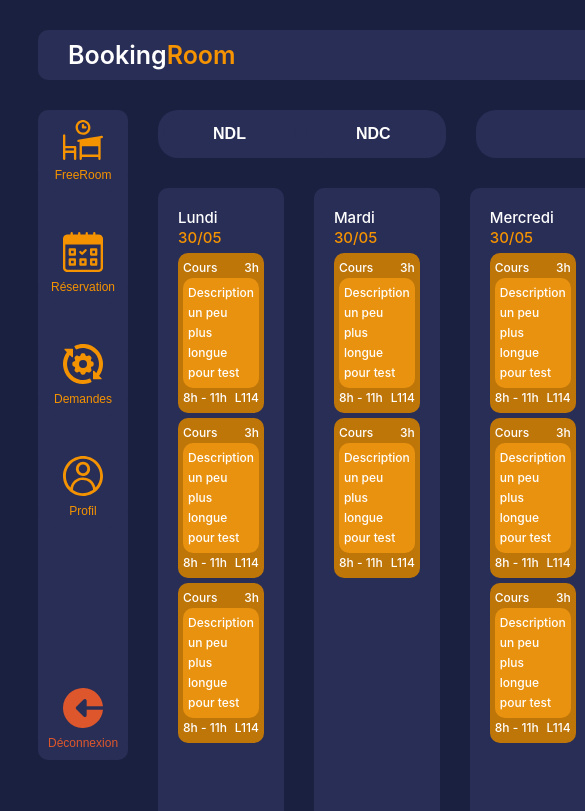
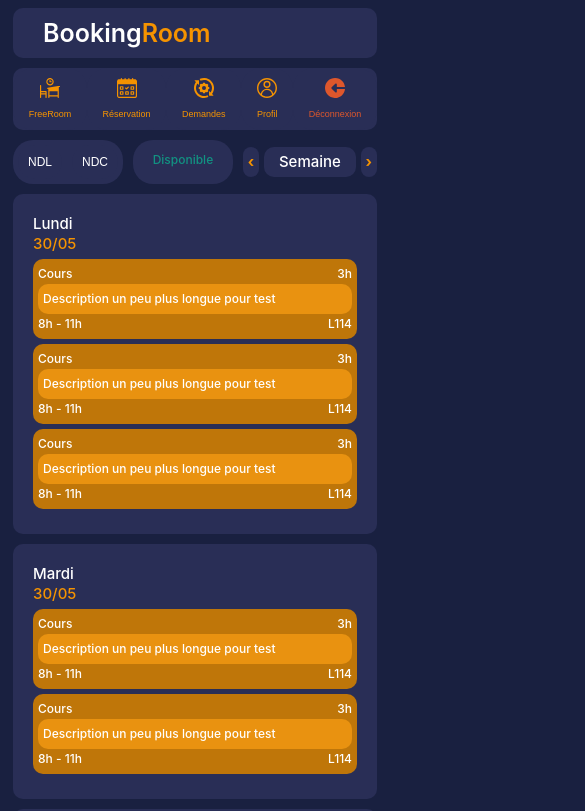
Before and after one commit to leizo/BookingRoom-front, a Vue app: page / in a window 390 px wide. Shown: the top 811 px of the page, 585 px wide, since content can reach past the window. Built offline with nearby package versions, Linux system fonts and the light colour scheme.

Commit message:
responsive design

```diff
--- a/src/assets/base.css
+++ b/src/assets/base.css
@@ -66,17 +66,6 @@ body {
   gap: 30px;
 }
 
-
-
-
-button, a {
-  cursor: pointer;
-}
-
-.orange {
-  color: var(--br-orange);
-}
-
 #header-container {
   grid-row-start: 1;
   grid-column-start: 1;
@@ -91,6 +80,14 @@ button, a {
 
   grid-row-end: 11;
   grid-column-end: 2;
+}
+
+button, a {
+  cursor: pointer;
+}
+
+.orange {
+  color: var(--br-orange);
 }
 
 a:link {
@@ -150,3 +147,58 @@ a:hover {
 
   margin-top: 30px;
   }
+
+@media (max-width:1150px) {
+
+  .wrapper-btn {
+    display: grid;
+    justify-items: center;
+    justify-items: stretch;
+    gap: 10px;
+
+    grid-template-columns: min-content auto;
+    grid-template-rows: auto min-content;
+
+  }
+
+  .btn-campus {
+    font-weight: 500;
+    font-size: 12px;
+
+    padding: 10px;
+  }
+}
+
+@media (max-width:810px) {
+  .wrapper {
+  grid-template-rows: repeat(5, auto) ;
+  grid-template-columns:  auto;
+
+  gap: 10px;
+  margin : 5px;
+  }
+
+  #header-container {
+    grid-row-start: 1;
+    grid-column-start: 1;
+
+    grid-row-end: 2;
+    grid-column-end:6;
+  }
+
+  #navbar-container {
+    grid-row-start: 2;
+    grid-column-start: 1;
+
+    grid-row-end: 3;
+    grid-column-end:6;
+  }
+
+  .wrapper-btn {
+    grid-row-start: 3;
+    grid-column-start: 1;
+
+    grid-row-end: 4;
+    grid-column-end: 6;
+  }
+}
--- a/src/components/ReservationRecap.vue
+++ b/src/components/ReservationRecap.vue
@@ -49,7 +49,7 @@ export default {
 </script>
 
 <template>
-<div style="width:350px">
+<div class="component-size" >
     <div style="display: grid; grid-template-columns: auto auto; width:100%">
         <h1 style="text-align: left">Date</h1>
         <h1 style="text-align: right">Salle</h1>
@@ -147,4 +147,14 @@ button.evenement:hover, button.evenement.active {
     background-color: var(--br-orange);
 }
 
+.component-size {
+    width:350px
+}
+
+@media (max-width:810px) {
+    .component-size {
+        width:300px;
+    }
+}
+
 </style>
--- a/src/components/TheHeader.vue
+++ b/src/components/TheHeader.vue
@@ -14,7 +14,6 @@ export default {
       <a @click="redirectToHome">Booking</a>
       <a class="orange" @click="redirectToHome">Room</a>
     </div>
-
 </template>
 
 <style scoped>
@@ -30,12 +29,4 @@ div{
   font-size: 25px;
 }
 
-.orange {
-  color: var(--br-orange);
-}
-
-a {
-  cursor: pointer;
-}
-
 </style>
--- a/src/components/TheNavbar.vue
+++ b/src/components/TheNavbar.vue
@@ -27,23 +27,23 @@ export default {
   <div class="navbar">
     <button class="page, freeroom" @click="redirectToHomePage()">
       <img src="../assets/icons/FreeRoom.svg" alt="FreeRoom"> <br>
-      FreeRoom
+      <span class="mobile">FreeRoom</span>
     </button>
     <button class="page, reservation" @click="redirectToReservation()">
       <img src="../assets/icons/Reservation.svg" alt="Reservation"> <br>
-      Réservation
+      <span class="mobile">Réservation</span>
     </button>
     <button class="page, request"  @click="redirectToRequest()" >
       <img src="../assets/icons/Request.svg" alt="Request"> <br>
-      Demandes
+      <span class="mobile">Demandes</span>
     </button>
     <button class="page, profile" @click="redirectToProfile()">
       <img src="../assets/icons/Profile.svg" alt="Profile"> <br>
-      Profil
+      <span class="mobile">Profil</span>
     </button>
     <button class="page, deco, disconnect" @click="redirectToDisconnect()">
       <img src="../assets/icons/Disconnect.svg" alt="Disconnect"> <br>
-      Déconnexion
+      <span class="mobile">Déconnexion</span>
     </button>
   </div>
 
@@ -59,7 +59,7 @@ export default {
   display: grid;
 
   grid-template-columns : auto;
-  grid-template-rows: repeat(9, auto);
+  grid-template-rows: repeat(6, auto);
 
   gap: 30px;
 }
@@ -86,6 +86,7 @@ img{
   grid-column-end: 2;
 
 }
+
 .reservation {
   grid-row-start: 2;
   grid-column-start: 1;
@@ -93,10 +94,6 @@ img{
   grid-row-end: 3;
   grid-column-end: 2;
 
-}
-
-.reservation.active {
-  border: solid grey;
 }
 
 .request {
@@ -118,10 +115,10 @@ img{
 }
 
 .disconnect {
-  grid-row-start: 9;
+  grid-row-start: 6;
   grid-column-start: 1;
 
-  grid-row-end: 10;
+  grid-row-end: 7;
   grid-column-end: 2;
 
   color: var(--color-deconnexion);
@@ -144,4 +141,65 @@ button, a {
   cursor: pointer;
 }
 
+@media (max-width:810px) {
+  .navbar {
+  grid-template-columns : repeat(5, auto);
+  grid-template-rows: auto;
+  gap: 0;
+  }
+
+  .mobile{
+    font-size: 9px;
+  }
+
+  img{
+  height: 20px;
+  padding-bottom: 5px;
+}
+
+  .freeroom {
+  grid-row-start: 1;
+  grid-column-start: 1;
+
+  grid-row-end: 2;
+  grid-column-end: 2;
+
+}
+
+.reservation {
+  grid-row-start: 1;
+  grid-column-start: 2;
+
+  grid-row-end: 2;
+  grid-column-end: 3;
+
+}
+
+.request {
+  grid-row-start: 1;
+  grid-column-start: 3;
+
+  grid-row-end: 2;
+  grid-column-end: 4;
+
+}
+
+.profile {
+  grid-row-start: 1;
+  grid-column-start: 4;
+
+  grid-row-end: 2;
+  grid-column-end: 5;
+
+}
+
+.disconnect {
+  grid-row-start: 1;
+  grid-column-start: 5;
+
+  grid-row-end:2;
+  grid-column-end: 6;
+}
+}
+
 </style>
--- a/src/views/Home.vue
+++ b/src/views/Home.vue
@@ -21,17 +21,22 @@
 </script>
 
 <template>
-<div class="wrapper-btn">
+<div class="wrapper-btn"
+style="grid-template-columns: max-content auto auto; grid-template-rows: auto;">
         <div class="btn-group">
             <button class="btn-campus">NDL</button>
             <button class="btn-campus">NDC</button>
         </div>
         <div class="search">
+            <span style="color:var(--br-positive); font-size:12px">Disponible <br></span>
+            <!--<span style="color:var(--br-negative); font-size:12px">Indisponible<br></span>-->
             {{this.reservationState.room}}
         </div>
 
-        <div>
-            <button>Semaine</button>
+        <div class="home-request">
+            <div class="btn-home-nav"> &lsaquo; </div>
+            <div class="btn-home-results"> Semaine </div>
+            <div class="btn-home-nav"> &rsaquo; </div>
         </div>
     </div>
 
@@ -164,4 +169,161 @@
 
     padding: 20px;
 }
+
+.home-request{
+    display: grid;
+    grid-template-columns: min-content auto min-content;
+
+    align-items: center;
+
+    margin-top: 0px;
+}
+
+.btn-home-nav {
+    padding:5px 5px;
+    color: var(--br-orange);
+    background-color: var(--color-background-soft);
+    border-radius: 10px;
+    font-weight: 700;
+}
+
+.btn-home-results {
+    padding:5px;
+    text-align: center;
+    background-color: var(--color-background-soft);
+    border-radius: 10px;
+    margin: 0 5px;;
+}
+
+@media (max-width:1150px) {
+
+  .monday{
+    grid-row-start: 3;
+    grid-column-start: 2;
+
+    grid-row-end: 4;
+    grid-column-end: 8;
+}
+
+.tuesday{
+    grid-row-start: 4;
+    grid-column-start: 2;
+
+    grid-row-end: 5;
+    grid-column-end: 8;
+}
+
+.wednesday{
+    grid-row-start: 5;
+    grid-column-start: 2;
+
+    grid-row-end: 6;
+    grid-column-end: 8;
+}
+
+.thursday{
+    grid-row-start: 6;
+    grid-column-start: 2;
+
+    grid-row-end: 7;
+    grid-column-end: 8;
+}
+
+.friday{
+    grid-row-start: 7;
+    grid-column-start: 2;
+
+    grid-row-end: 8;
+    grid-column-end: 8;
+}
+
+.saturday{
+    grid-row-start: 8;
+    grid-column-start: 2;
+
+    grid-row-end: 9;
+    grid-column-end: 8;
+}
+}
+
+@media (max-width:810px) {
+     .monday{
+        grid-row-start: 4;
+        grid-column-start: 1;
+
+        grid-row-end: 5;
+        grid-column-end: 6;
+    }
+
+    .tuesday{
+        grid-row-start: 5;
+        grid-column-start: 1;
+
+        grid-row-end: 6;
+        grid-column-end: 6;
+    }
+
+    .wednesday{
+        grid-row-start: 6;
+        grid-column-start: 1;
+
+        grid-row-end: 7;
+        grid-column-end: 6;
+    }
+
+    .thursday{
+        grid-row-start: 7;
+        grid-column-start: 1;
+
+        grid-row-end: 8;
+        grid-column-end: 6;
+    }
+
+    .friday{
+        grid-row-start: 8;
+        grid-column-start: 1;
+
+        grid-row-end: 9;
+        grid-column-end: 6;
+    }
+
+    .saturday{
+        grid-row-start: 9;
+        grid-column-start: 1;
+
+        grid-row-end: 10;
+        grid-column-end: 6;
+    }
+
+    .week {
+        font-size: 14px;
+        padding: 5px 20px;
+    }
+
+
+    .home-request{
+        display: grid;
+        grid-template-columns: min-content auto min-content;
+
+        align-items: center;
+
+        margin-top: 0px;
+    }
+
+    .btn-home-nav {
+        padding:5px 5px;
+        color: var(--br-orange);
+        background-color: var(--color-background-soft);
+        border-radius: 10px;
+        font-weight: 700;
+    }
+
+    .btn-home-results {
+        padding:5px;
+        text-align: center;
+        background-color: var(--color-background-soft);
+        border-radius: 10px;
+        margin: 0 5px;;
+    }
+}
 </style>
--- a/src/views/Login.vue
+++ b/src/views/Login.vue
@@ -62,17 +62,6 @@
 </template>
 
 <style>
-    a:link {
-        color : var(--br-orange);
-    }
-
-    a:visited {
-        color : var(--br-orange);
-    }
-
-    a:hover {
-        color : var(--br-text-light-1);
-    }
 
     #login {
     grid-row-start: 4;
@@ -112,18 +101,14 @@
     padding: 0px 10px;
     }
 
-    .btn-orange {
-    background-color: var(--br-orange);
-    border-radius: 20px;
-    border-style: none;
-    padding: 10px 20px;
+    @media (max-width:810px) {
+        #login {
+            grid-row-start: 3;
+            grid-column-start: 1;
 
-    color: var(--br-text-light-1);
-    font-family: Montserrat,sans-serif;
-    font-weight: 700;
-    font-size: 18px;
-
-    margin-top: 30px;
+            grid-row-end: 4;
+            grid-column-end: 6;
+        }
     }
 
 </style>
--- a/src/views/Logout.vue
+++ b/src/views/Logout.vue
@@ -70,4 +70,14 @@
 
     cursor: pointer;
     }
+
+    @media (max-width:810px) {
+        #deconnexion {
+            grid-row-start: 3;
+            grid-column-start: 1;
+
+            grid-row-end: 4;
+            grid-column-end: 6;
+        }
+    }
 </style>
--- a/src/views/Profile.vue
+++ b/src/views/Profile.vue
@@ -49,4 +49,18 @@
 
   text-align: left;
 }
+
+@media (max-width:810px) {
+  #profile {
+  grid-row-start: 3;
+  grid-column-start: 1;
+
+  grid-row-end: 4;
+  grid-column-end: 6;
+
+  padding: 40px ;
+  }
+
+
+}
 </style>
--- a/src/views/Request.vue
+++ b/src/views/Request.vue
@@ -113,4 +113,31 @@
 
 }
 
+@media (max-width:810px) {
+    .col-search {
+        grid-row-start: 3;
+        grid-column-start: 1;
+
+        grid-row-end: 4;
+        grid-column-end: 6;
+    }
+
+    .col-results {
+    grid-row-start: 4;
+    grid-column-start: 1;
+
+    grid-row-end: 5;
+    grid-column-end: 6;
+
+    gap: 20px;
+
+    margin-top: 20px;
+
+    display: grid;
+    grid-template-rows: auto  auto ;
+    grid-template-columns:auto ;
+
+}
+}
+
 </style>
--- a/src/views/Reservation.vue
+++ b/src/views/Reservation.vue
@@ -63,14 +63,14 @@
         <div class="search">
             Vous cherchez à réserver la salle <span class="orange">{{ this.reservationState.room }} </span> à <span class="orange">{{ this.reservationState.campus }}</span>
         </div>
-        <div>
+        <div >
             <select name="Salle" @change="onChange($event)" v-model="this.reservationState.room">
             <option disabled value="" >Salle</option>
             <option v-for="room in Object.keys(this.reservationState.getRooms)" :key=room> {{room}} </option>
         </select>
         </div>
         <div>
-            <button>Date</button>
+            <button class="week">Date</button>
         </div>
     </div>
     <!--
@@ -213,5 +213,55 @@ li {
     list-style: none;
 }
 
+@media (max-width:1150px) {
+    .col-1 {
+        grid-row-start: 3;
+        grid-column-start: 2;
+
+        grid-row-end: 11;
+        grid-column-end: 7;
+    }
+
+    .col-2 {
+        grid-row-start: 3;
+        grid-column-start: 7;
+
+        grid-row-end: 11;
+        grid-column-end: 8;
+    }
+}
+
+@media (max-width:810px) {
+    .col-1 {
+        grid-row-start: 4;
+        grid-column-start: 1;
+
+        grid-row-end: 5;
+        grid-column-end: 6;
+
+        background-color: var(--color-background-soft);
+        border-radius: 10px;
+
+        padding: 10px 20px;
+    }
+
+    .col-2 {
+        grid-row-start: 5;
+        grid-column-start: 1;
+
+        grid-row-end: 6;
+        grid-column-end: 6;
+
+        background-color: var(--color-background-soft);
+        border-radius: 10px;
+
+        padding: 10px 20px;
+    }
+
+    .search {
+        font-size: 12px;
+    }
+}
+
 
 </style>
--- a/src/views/Signup.vue
+++ b/src/views/Signup.vue
@@ -143,4 +143,14 @@ import { useUserStore } from '@/stores/user.store';
     margin-top: 30px;
     }
 
+    @media (max-width:810px) {
+        #signup {
+            grid-row-start: 3;
+            grid-column-start: 1;
+
+            grid-row-end: 4;
+            grid-column-end: 6;
+        }
+    }
+
 </style>
```
